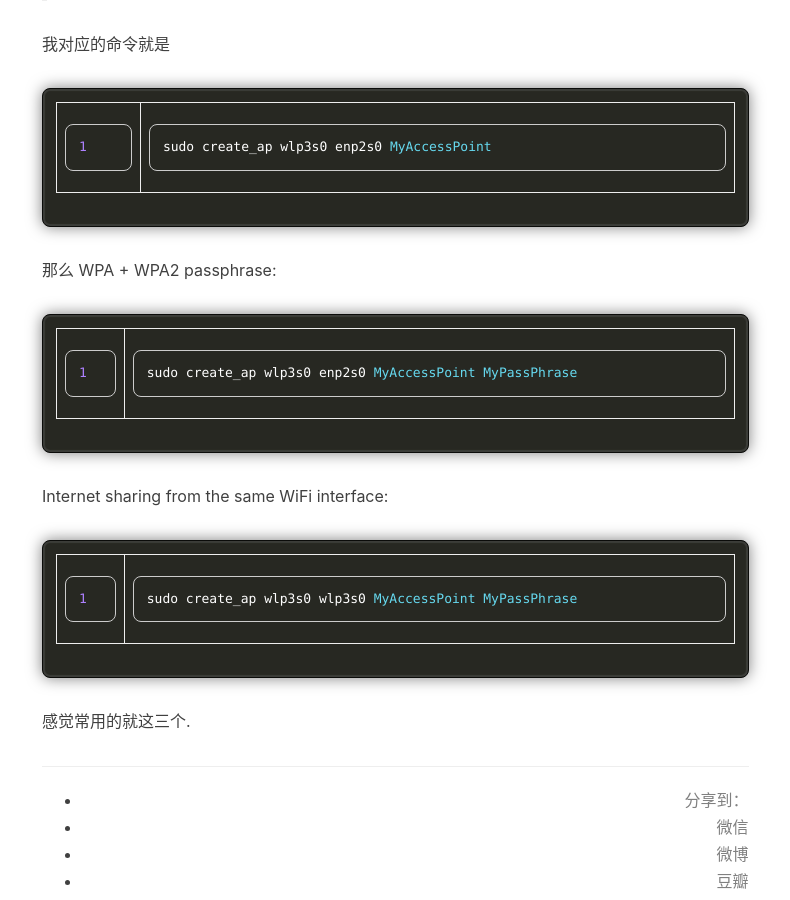
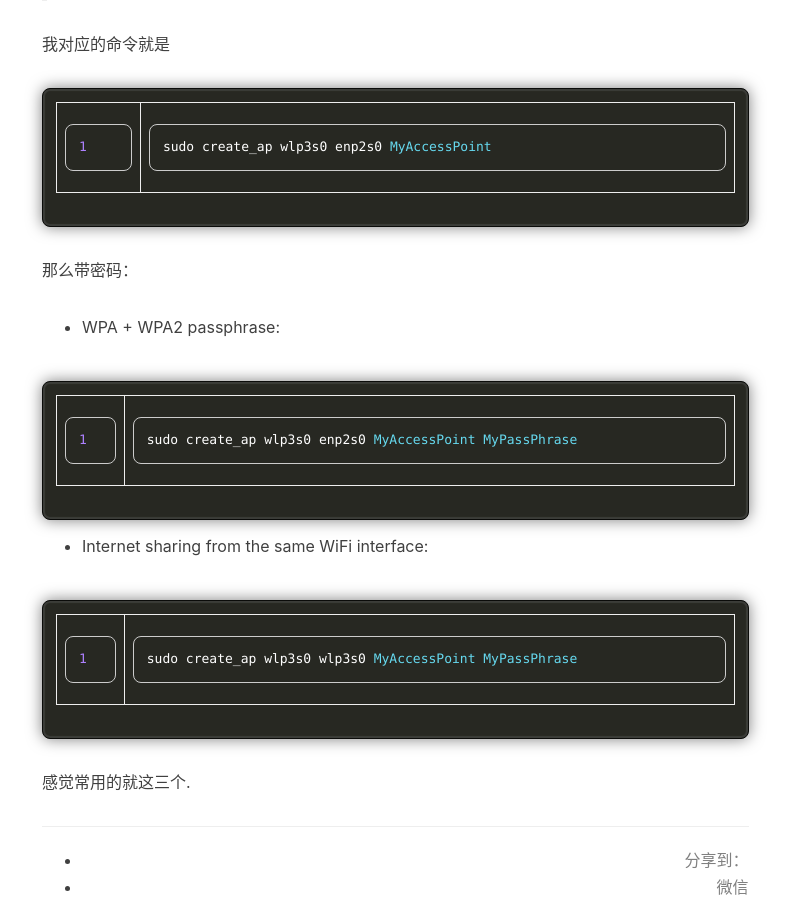
Before and after one commit to silybk/silybk.github.io, a Jekyll site: the page built from _posts/2016-02-28-linux-createap.md, in a window 1280 px wide and 900 px high, scrolled down 1461 px. Shown: the whole window, without its empty margins (223-1013 px from the left). Built offline with Jekyll 4.4.1, drawn with Linux system fonts in a browser that asks for light colours; nearby versions of some CDN libraries; comment, search, counter and statistics services are not loaded.

Commit message:
Update 2016-02-28-linux-createap.md

```diff
--- a/_posts/2016-02-28-linux-createap.md
+++ b/_posts/2016-02-28-linux-createap.md
@@ -57,7 +57,7 @@ wlp3s0: flags=4163<UP,BROADCAST,RUNNING,MULTICAST>  mtu 1500
 
 ## Examples
 
->No passphrase (open network):
+>* No passphrase (open network):
 
 >create_ap wlan0 eth0 MyAccessPoint
 
@@ -67,14 +67,15 @@ wlp3s0: flags=4163<UP,BROADCAST,RUNNING,MULTICAST>  mtu 1500
 sudo create_ap wlp3s0 enp2s0 MyAccessPoint
 ~~~
 
-那么
-WPA + WPA2 passphrase:
+那么带密码：
+
+* WPA + WPA2 passphrase:
 
 ~~~
 sudo create_ap wlp3s0 enp2s0 MyAccessPoint MyPassPhrase
 ~~~
 
-Internet sharing from the same WiFi interface:
+* Internet sharing from the same WiFi interface:
 
 ~~~
 sudo create_ap wlp3s0 wlp3s0 MyAccessPoint MyPassPhrase
```
